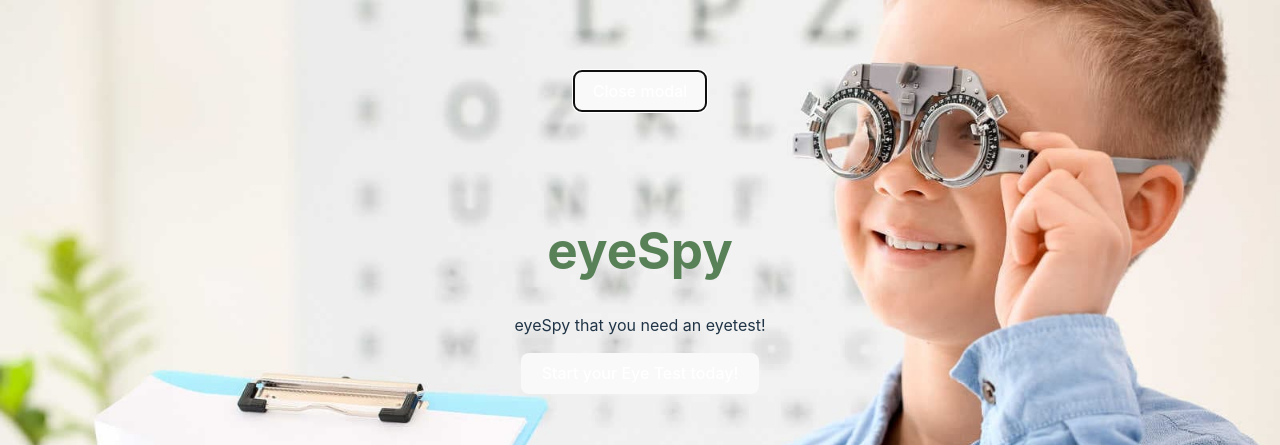
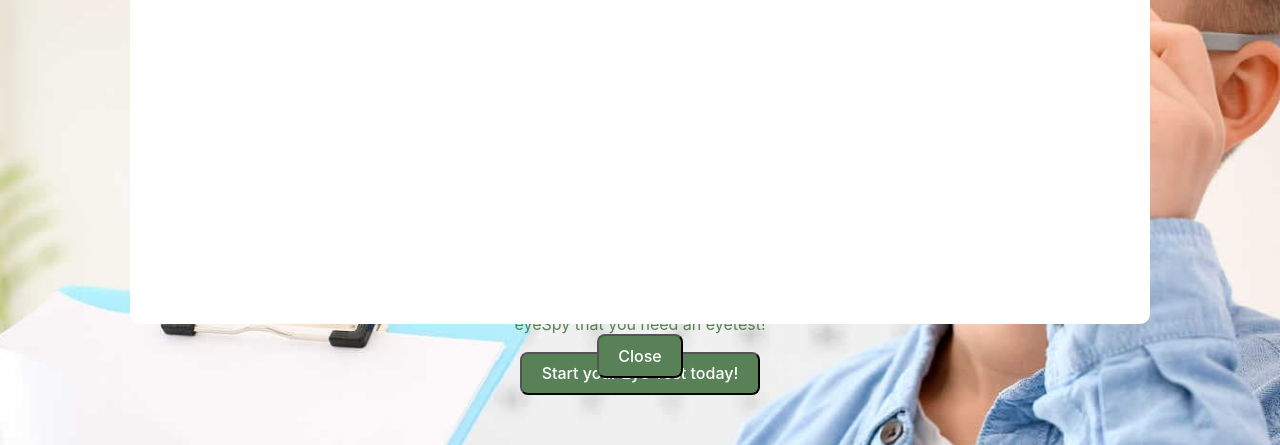
Before and after one commit to applewendy12/MEDBACK, a React (Vite) app in the folder medhack/: page / in a window 1280 px wide. Both pictures are taken after a click on the button "Start your Eye Test today!". Shown: the part 309-754 px from the top of the page. Built offline with nearby package versions, Linux system fonts and the light colour scheme.

Commit message:
added popup

```diff
--- a/medhack/src/App.css
+++ b/medhack/src/App.css
@@ -55,3 +55,19 @@ body {
 .website-name {
   color: #588157
 }
+
+.content {
+  background-color: white;
+  height: 500px;
+  width: 1000px;
+  border-radius: 10px;
+  padding: 10px;
+  margin-bottom: 10px;
+
+
+}
+
+.modal {
+  place-items: center;
+
+}
--- a/medhack/src/App.jsx
+++ b/medhack/src/App.jsx
@@ -30,7 +30,7 @@ function App() {
                             <div>
                                 <button onClick=
                                     {() => close()}>
-                                        Close modal
+                                        Close
                                 </button>
                             </div>
                         </div>
--- a/medhack/src/components/navbar.css
+++ b/medhack/src/components/navbar.css
@@ -30,5 +30,6 @@
 
 .nav-links li a:hover {
     background-color: #588157;
+    color: beige;
     border-radius: 20px;
   }
--- a/medhack/src/index.css
+++ b/medhack/src/index.css
@@ -37,7 +37,6 @@ h1 {
 
 button {
   border-radius: 8px;
-  border: 1px solid transparent;
   padding: 0.6em 1.2em;
   font-size: 1em;
   font-weight: 500;
@@ -45,25 +44,4 @@ button {
   color:rgb(255, 255, 255);
   background-color: #588157;
   cursor: pointer;
-  transition: border-color 0.25s;
 }
-button:hover {
-  border-color: #646cff;
-}
-button:focus,
-button:focus-visible {
-  outline: 4px auto -webkit-focus-ring-color;
-}
-
-@media (prefers-color-scheme: light) {
-  :root {
-    color: #213547;
-    background-color: #ffffff;
-  }
-  a:hover {
-    color: #747bff;
-  }
-  button {
-    background-color: #f9f9f9;
-  }
-}
```
